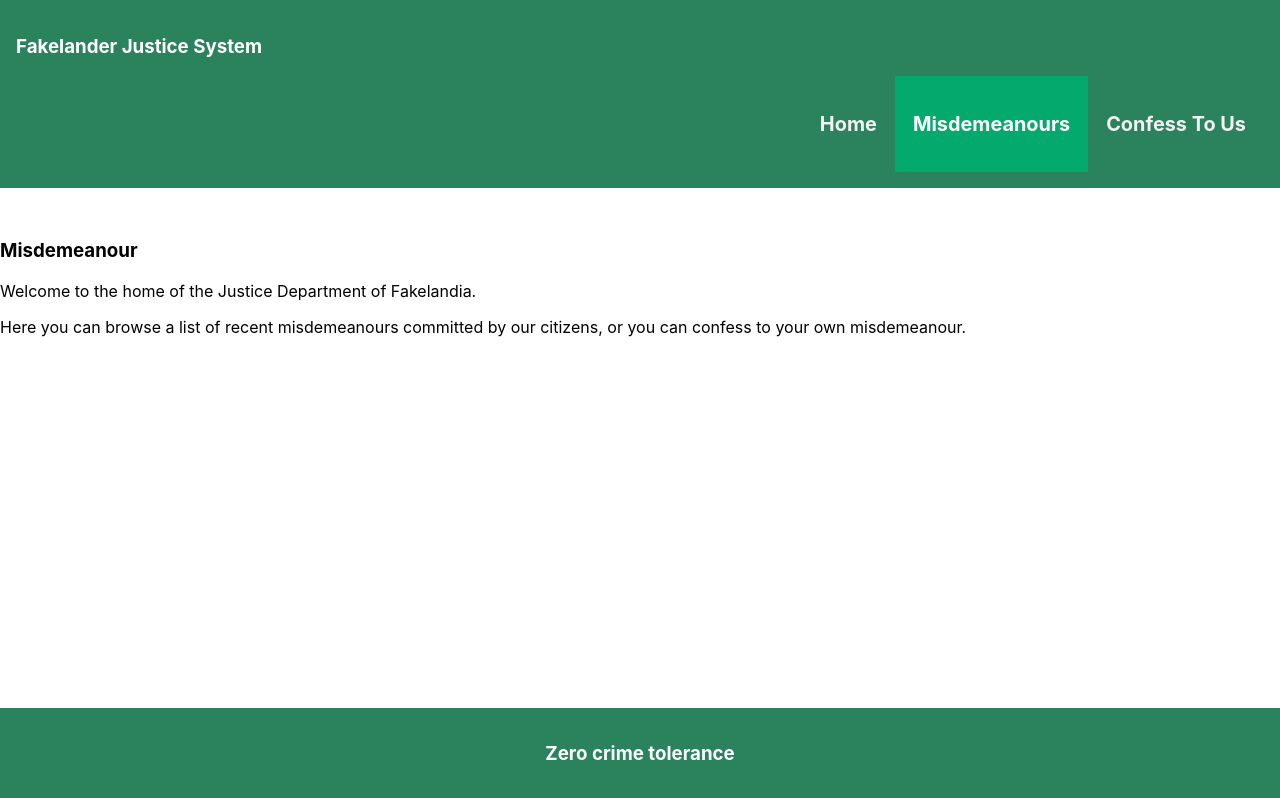
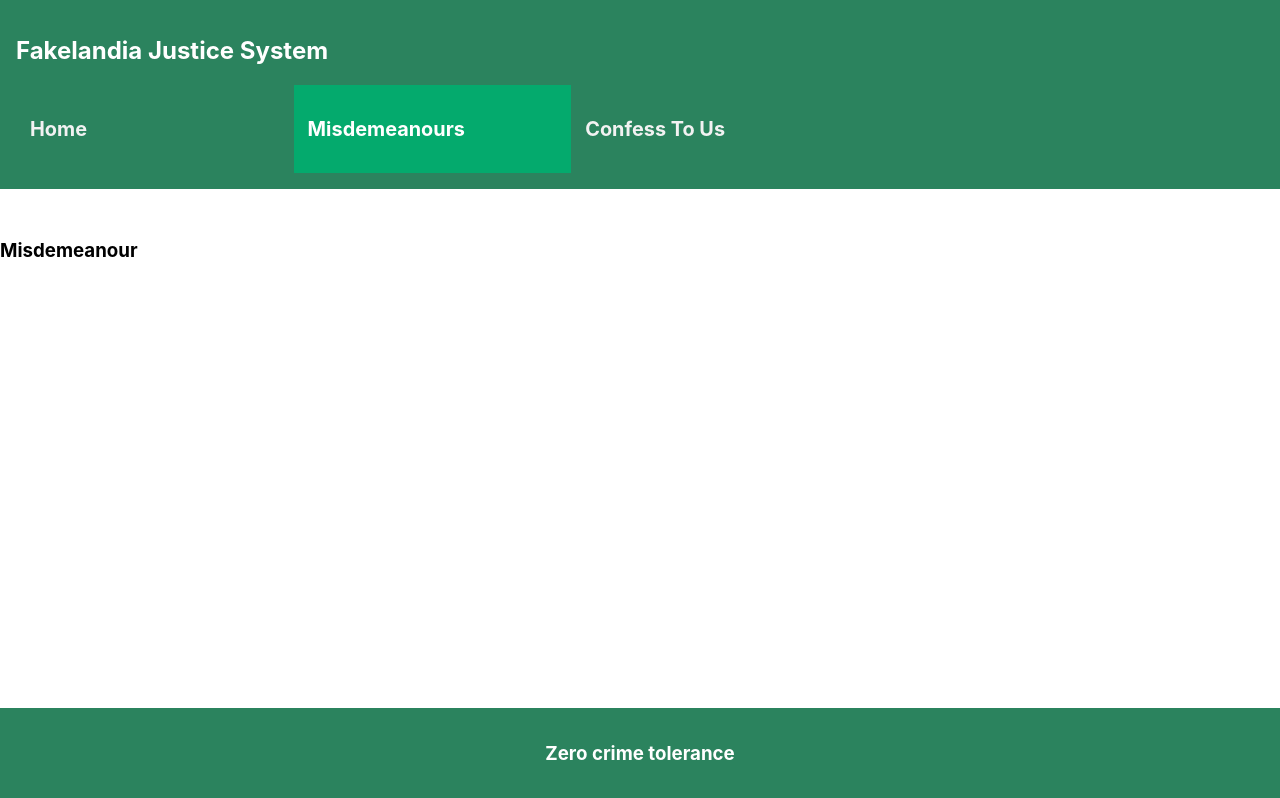
Before and after one commit to SukirtiSaxena/fakelandia-justice-system, a React (Create React App) app: page /misdemeanour in a window 1280 px wide. Built offline with nearby package versions, Linux system fonts and the light colour scheme.

Commit message:
Styled experiments with Header

```diff
--- a/src/Components/Header.css
+++ b/src/Components/Header.css
@@ -9,15 +9,11 @@
     color: #fff;
   }
 
-  .header-right {
-    float: right;
-    align-items: flex-end;
-  }
-
   .topnav a {
     float: left;
+    width: 20%;
     color: #f2f2f2;
-    padding: 16px 18px;
+    padding: 12px 14px;
     text-decoration: none;
     font-size: 17px;
   }
--- a/src/Components/Header.js
+++ b/src/Components/Header.js
@@ -3,11 +3,9 @@ import Nav from './Nav';
 
 const Header = () => {
     return (
-        <div className="header">
-            <h3>Fakelander Justice System</h3>
-            <div class="topnav header-right">
-                <Nav />
-            </div>
+        <div className="header topnav">
+            <h2>Fakelandia Justice System </h2>
+            <Nav />
         </div>
     )
 }
--- a/src/Components/Home.js
+++ b/src/Components/Home.js
@@ -1,8 +1,12 @@
 const Home = () => {
     return (
-    <div>
-       <h3> Home! </h3>
-    </div>
+        <div>
+            <h3> Home! </h3>
+            <p>Welcome to the home of the Justice Department of Fakelandia.</p>
+            <p>Here you can browse a list of recent misdemeanours committed by our citizens, or
+                you can confess to your own misdemeanour.
+            </p>
+        </div>
     )
 }
 
--- a/src/Layouts/mainLayout.js
+++ b/src/Layouts/mainLayout.js
@@ -6,10 +6,6 @@ const MainLayout = () =>
     <>
         <Header />
         <Outlet/>
-        <p>Welcome to the home of the Justice Department of Fakelandia.</p>
-        <p>Here you can browse a list of recent misdemeanours committed by our citizens, or
-            you can confess to your own misdemeanour.
-        </p>
         <Footer />
     </>;
 
```
Also changed, not shown: src/Docs/generate_misdemeanours.js (added, +33 -0 lines).
